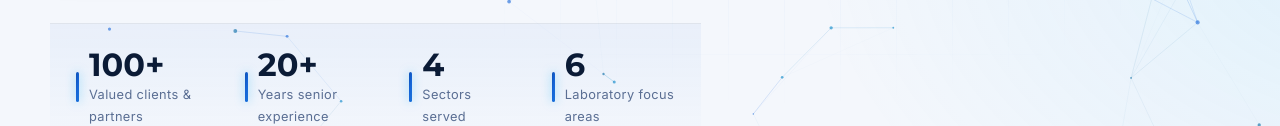
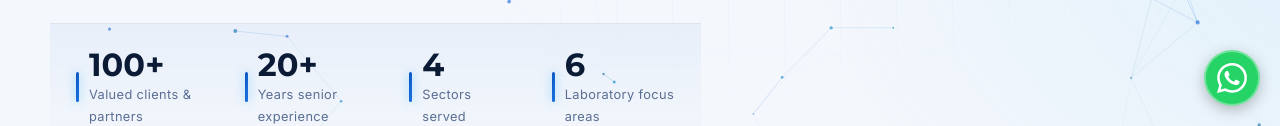
Before and after one commit to abdurraufraihan/srf-corporation, a plain HTML site: page index.html in a window 1280 px wide. Shown: the part 674-800 px from the top of the page. Drawn offline with Linux system fonts and the light colour scheme; animation ran at ten frames a second.

Commit message:
feat: add floating WhatsApp contact button
Add a fixed WhatsApp button in the bottom-right corner of the page
that links to SRF Corporation's wa.me chat with a pre-filled
quotation request message.

- Style the button with WhatsApp brand colors, circular shape,
  shadow, and a subtle hover lift effect
- Embed the WhatsApp logo as an inline SVG icon
- Include accessibility attributes (aria-label) and secure
  external link handling (target=_blank, rel=noopener)

```diff
--- a/css/style.css
+++ b/css/style.css
@@ -1422,3 +1422,27 @@ html[data-theme="light"] .theme-toggle .icon-moon { display: block; }
   .marquee-track { transform: none; }
   html { scroll-behavior: auto; }
 }
+
+/* Floating WhatsApp button */
+.whatsapp-float {
+  position: fixed;
+  right: 20px;
+  bottom: 20px;
+  z-index: 999;
+  display: flex;
+  align-items: center;
+  justify-content: center;
+  width: 56px;
+  height: 56px;
+  border-radius: 50%;
+  background: #25D366;
+  color: #fff;
+  border: 2px solid rgba(255, 255, 255, 0.35);
+  box-shadow: 0 4px 14px rgba(0, 0, 0, 0.25);
+  transition: transform 0.2s ease, box-shadow 0.2s ease;
+}
+.whatsapp-float:hover {
+  transform: translateY(-3px) scale(1.05);
+  box-shadow: 0 8px 20px rgba(0, 0, 0, 0.3);
+  color: #fff;
+}
--- a/index.html
+++ b/index.html
@@ -770,6 +770,10 @@
     </div>
   </footer>
 
+  <a class="whatsapp-float" href="https://wa.me/8801743034272?text=Hello%20SRF%20Corporation%2C%20I%20would%20like%20to%20request%20a%20quotation." target="_blank" rel="noopener" aria-label="Chat with SRF Corporation on WhatsApp">
+    <svg viewBox="0 0 24 24" width="30" height="30" fill="currentColor" aria-hidden="true"><path d="M17.472 14.382c-.297-.149-1.758-.867-2.03-.967-.273-.099-.471-.148-.67.15-.197.297-.767.966-.94 1.164-.173.199-.347.223-.644.075-.297-.15-1.255-.463-2.39-1.475-.883-.788-1.48-1.761-1.653-2.059-.173-.297-.018-.458.13-.606.134-.133.298-.347.446-.52.149-.174.198-.298.298-.497.099-.198.05-.371-.025-.52-.075-.149-.669-1.612-.916-2.207-.242-.579-.487-.5-.669-.51-.173-.008-.371-.01-.57-.01-.198 0-.52.074-.792.372-.272.297-1.04 1.016-1.04 2.479 0 1.462 1.065 2.875 1.213 3.074.149.198 2.096 3.2 5.077 4.487.709.306 1.262.489 1.694.625.712.227 1.36.195 1.871.118.571-.085 1.758-.719 2.006-1.413.248-.694.248-1.289.173-1.413-.074-.124-.272-.198-.57-.347m-5.421 7.403h-.004a9.87 9.87 0 0 1-5.031-1.378l-.361-.214-3.741.982.998-3.648-.235-.374a9.86 9.86 0 0 1-1.51-5.26c.001-5.45 4.436-9.884 9.888-9.884 2.64 0 5.122 1.03 6.988 2.898a9.825 9.825 0 0 1 2.893 6.994c-.003 5.45-4.437 9.884-9.885 9.884m8.413-18.297A11.815 11.815 0 0 0 12.05 0C5.495 0 .16 5.335.157 11.892c0 2.096.547 4.142 1.588 5.945L.057 24l6.305-1.654a11.882 11.882 0 0 0 5.683 1.448h.005c6.554 0 11.89-5.335 11.893-11.893a11.821 11.821 0 0 0-3.48-8.413Z"/></svg>
+  </a>
+
   <script src="js/main.js"></script>
 </body>
 </html>
```
